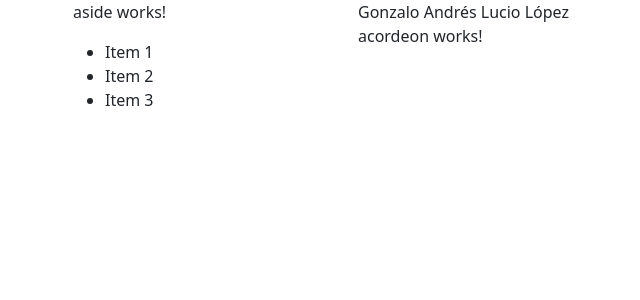
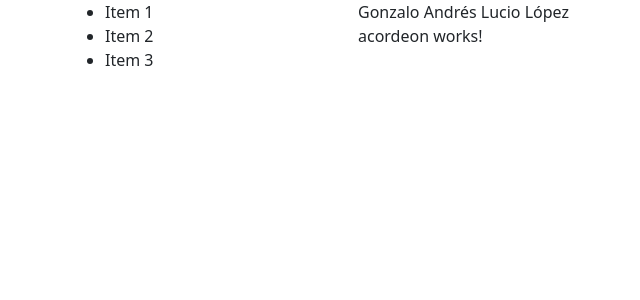
Before and after one commit to ProfeLucio/portalGLucio, an Angular app: page / in a window 1280 px wide. Shown: the top 300 px of the page, without its empty margins (9-649 px from the left). Built offline with nearby package versions, Linux system fonts and the light colour scheme.

Commit message:
Deploy Testing

```diff
--- a/src/app/shared/aside/aside.html
+++ b/src/app/shared/aside/aside.html
@@ -1,4 +1,3 @@
-<p>aside works!</p>
 <ul>
   <li>Item 1</li>
   <li>Item 2</li>
```
